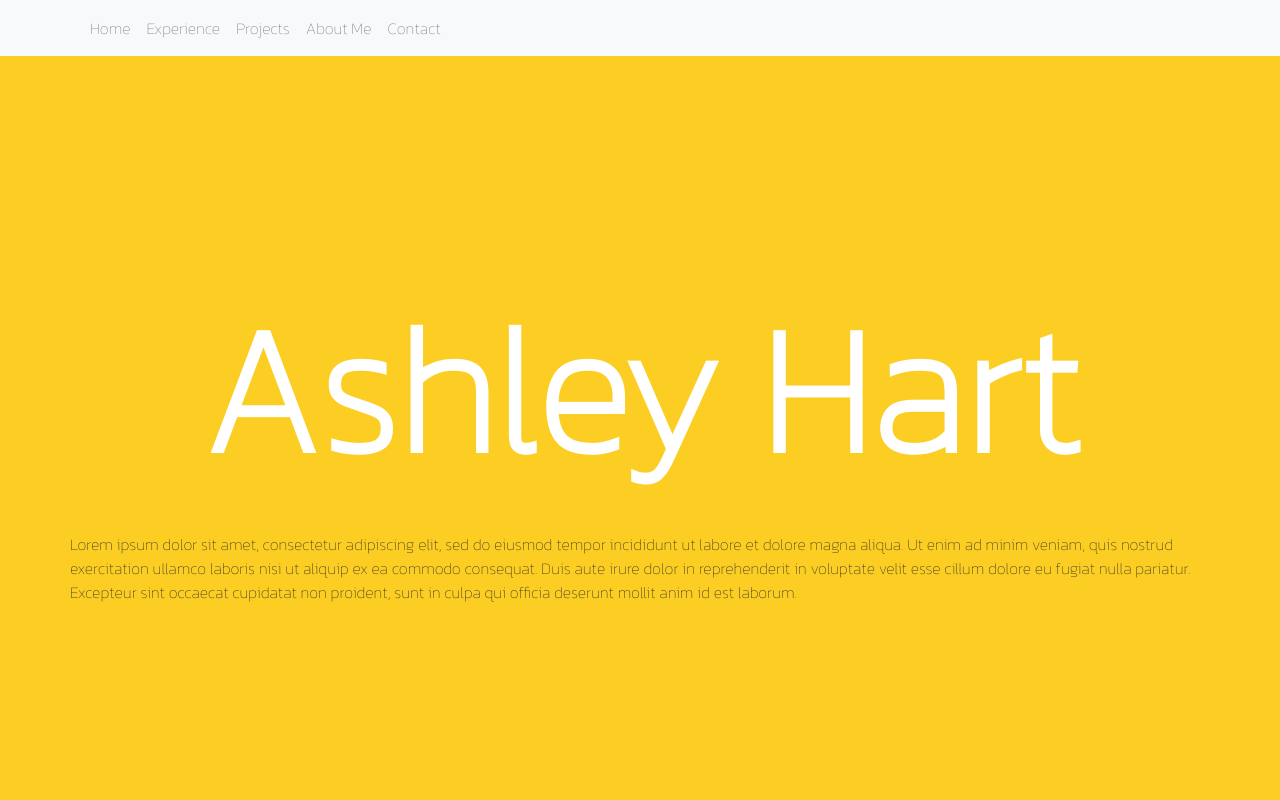
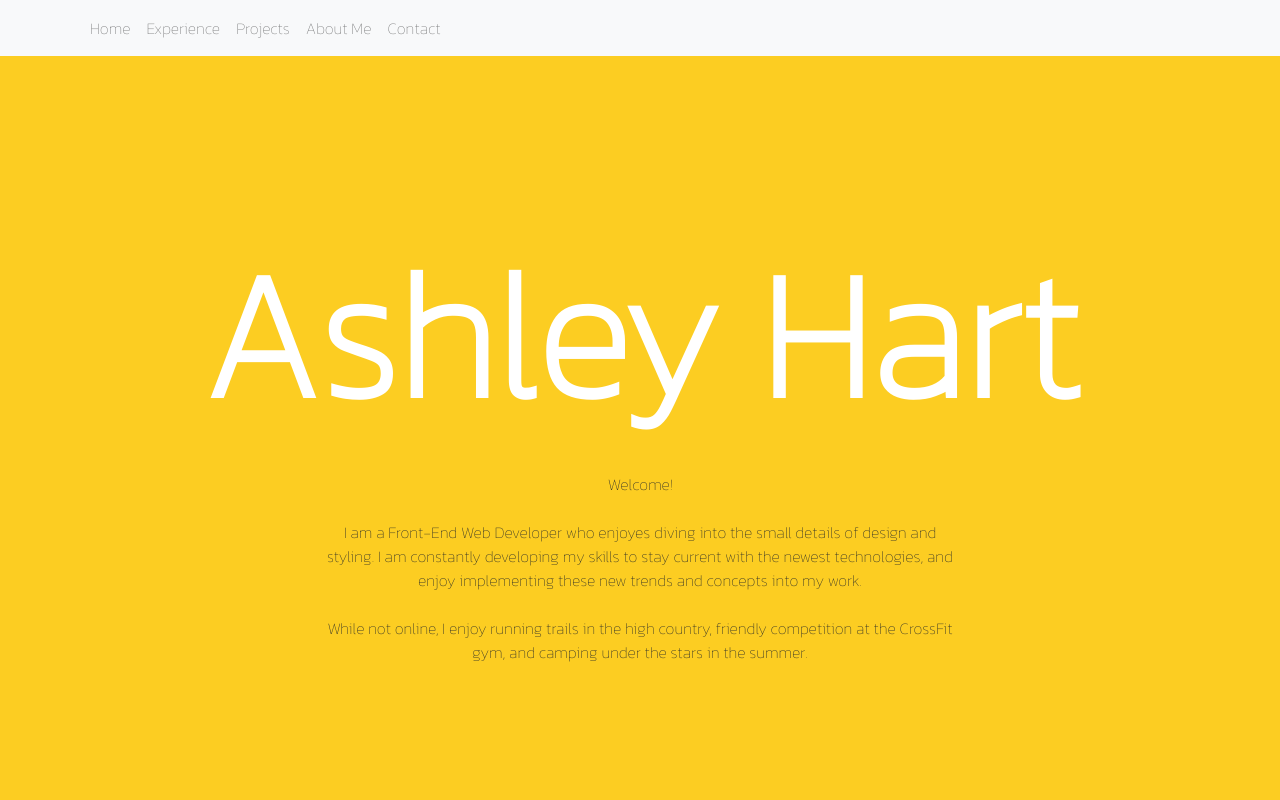
Before and after one commit to AshleyHart12/scss-portfolio, a React (Create React App) app: page /home in a window 1280 px wide. Shown: the top 800 px of the page. Built offline with nearby package versions, Linux system fonts and the light colour scheme.

Commit message:
editing homepage text and width

```diff
--- a/src/Home.js
+++ b/src/Home.js
@@ -1,17 +1,31 @@
-import React from 'react';
-import './Scss/style.scss';
-import Navigation from './Navbar';
+import React from "react";
+import "./Scss/style.scss";
+import Navigation from "./Navbar";
 // import Aframe from './aframe';
-import { Container, Row, Col, Button } from 'react-bootstrap';
+import { Container, Row, Col, Button } from "react-bootstrap";
 
 const HomePageWelcome = () => {
-    return (
-        <div id='homepage-container' className='section-container'>
-           <h1 className='sectionTitle'>Ashley Hart</h1>
-           <div></div>
-           <p>Lorem ipsum dolor sit amet, consectetur adipiscing elit, sed do eiusmod tempor incididunt ut labore et dolore magna aliqua. Ut enim ad minim veniam, quis nostrud exercitation ullamco laboris nisi ut aliquip ex ea commodo consequat. Duis aute irure dolor in reprehenderit in voluptate velit esse cillum dolore eu fugiat nulla pariatur. Excepteur sint occaecat cupidatat non proident, sunt in culpa qui officia deserunt mollit anim id est laborum.</p>
-        </div>
-    )
-}
+  return (
+    <div id="homepage-container" className="section-container">
+      <h1 className="sectionTitle">Ashley Hart</h1>
+      <div></div>
+      <div class='home-page-text'>
+      <span>Welcome!</span>
+      <br/>
+      <br/>
+      <span>
+          I am a Front-End Web Developer who enjoyes diving into the small details of design and styling. I am constantly developing my skills to stay current with the newest technologies, and enjoy implementing these new trends and concepts into my work.
+      </span>
+      <br/>
+      <br/>
+      <span>
+        While not online, I enjoy running trails in the high country, friendly
+        competition at the CrossFit gym, and camping under the stars in the
+        summer.
+      </span>
+      </div>
+    </div>
+  );
+};
 
 export default HomePageWelcome;
--- a/src/Scss/style.scss
+++ b/src/Scss/style.scss
@@ -121,6 +121,7 @@ div[class*='bgimg'] {
 // HOME PAGE
 #homepage-container {
     background-color: $primary-color;
+    text-align: center;
 }
 
 #homepage-container {
@@ -140,6 +141,11 @@ div[class*='bgimg'] {
     flex-basis: 100%;
 }
 
+.home-page-text {
+    max-width: 40em;
+    text-align: center;
+    margin: 20px;
+}
 
 
 // WELCOME PAGE
```
